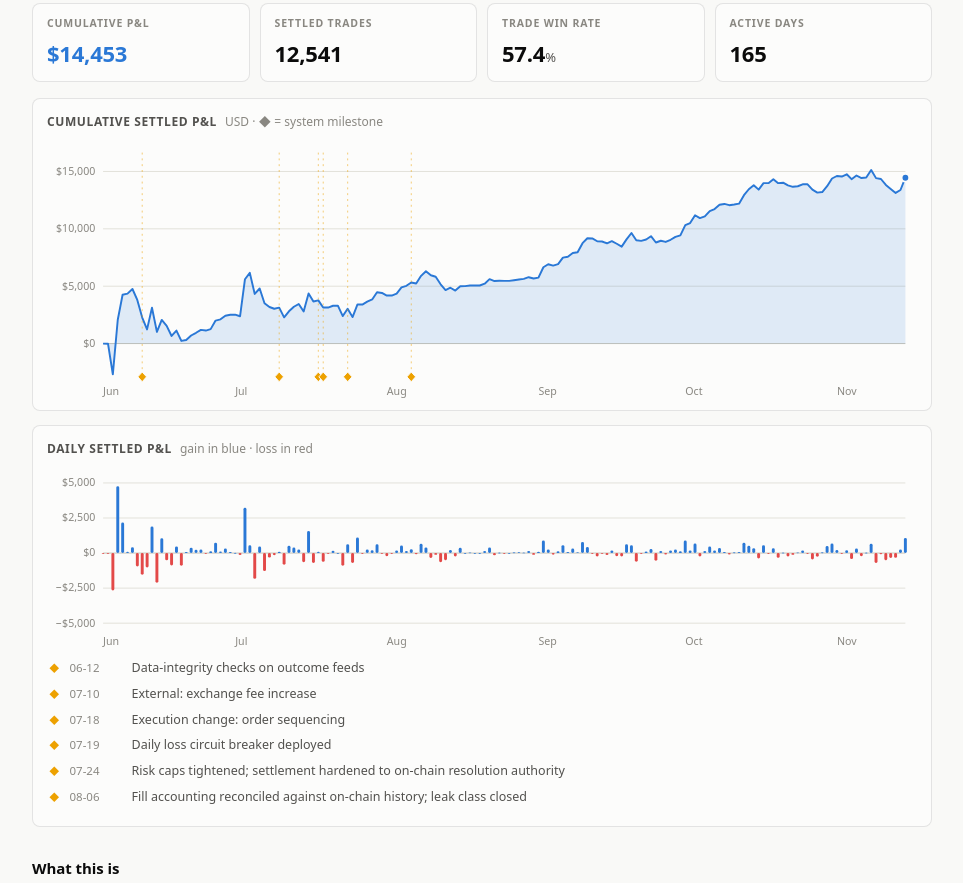
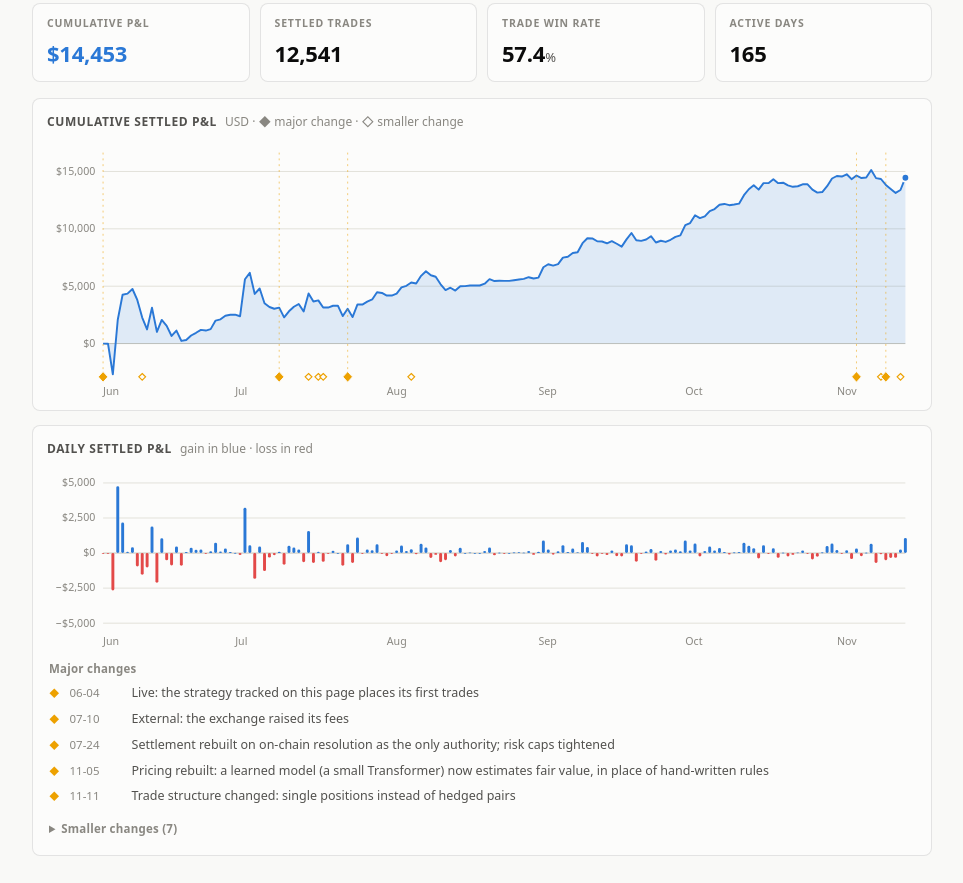
Before and after one commit to Longfei-Zhao/arb-bot-track, a plain HTML site: page index.html in a window 1280 px wide. Shown: the part 203-1086 px from the top of the page, without its empty margins (158-1121 px from the left). Drawn offline with Linux system fonts and the light colour scheme.

Commit message:
page: major and smaller changes shown apart; recent changes added

```diff
--- a/index.html
+++ b/index.html
@@ -103,6 +103,12 @@
   }
   .milestones .dt { color: var(--muted); font-size: 11.5px; min-width: 52px; font-variant-numeric: tabular-nums; }
   .milestones .dia { color: var(--mark); font-size: 10px; }
+  h3.mh { font-size: 11.5px; font-weight: 600; color: var(--muted); letter-spacing: 0.02em; margin: 8px 2px 0; }
+  .milestones li.minor { color: var(--muted); }
+  details.minor { margin: 0; padding: 0 2px 8px; }
+  details.minor summary { cursor: pointer; font-size: 11.5px; font-weight: 600; color: var(--muted); letter-spacing: 0.02em; padding: 2px 0; }
+  details.minor summary:hover { color: var(--ink-2); }
+  details.minor .milestones { padding-bottom: 0; }
 
   section.prose { margin: 30px 0 0; }
   section.prose h2 { font-size: 15px; font-weight: 650; letter-spacing: -0.005em; margin: 0 0 10px; }
@@ -165,7 +171,7 @@
   <div class="tiles" id="tiles"></div>
 
   <div class="card">
-    <h2><span data-t="cumTitle">Cumulative settled P&amp;L</span><span class="lg" data-t="cumLegend">USD · ◆ = system milestone</span></h2>
+    <h2><span data-t="cumTitle">Cumulative settled P&amp;L</span><span class="lg" data-t="cumLegend">USD · ◆ major change · ◇ smaller change</span></h2>
     <div class="chartbox">
       <svg id="cum" viewBox="0 0 900 270" data-t-aria="cumAria" aria-label="Cumulative settled profit and loss over time with system milestones"></svg>
       <div class="tip" id="cumTip"></div>
@@ -178,7 +184,7 @@
       <svg id="daily" viewBox="0 0 900 190" data-t-aria="dailyAria" aria-label="Daily settled profit and loss"></svg>
       <div class="tip" id="dailyTip"></div>
     </div>
-    <ul class="milestones" id="mlist"></ul>
+    <div id="mlist"></div>
   </div>
 
   <section class="prose">
@@ -209,7 +215,7 @@ const T = {
     the engineering is described further down.`,
     tiles: ['Cumulative P&L', 'Settled trades', 'Trade win rate', 'Active days'],
     cumTitle: 'Cumulative settled P&amp;L',
-    cumLegend: 'USD · ◆ = system milestone',
+    cumLegend: 'USD · ◆ major change · ◇ smaller change',
     cumAria: 'Cumulative settled profit and loss over time with system milestones',
     dailyTitle: 'Daily settled P&amp;L',
     dailyLegend: 'gain in blue · loss in red',
@@ -238,24 +244,33 @@ const T = {
       `<b>Every decision is auditable:</b> trace-correlated logs, a deduplicating issues
         panel, and a per-trade post-hoc evaluation protocol that separates model edge
         from execution luck and settlement variance.`,
-      `<b>674 automated tests</b> run green in ~9 seconds on every push; pricing output is
+      `<b>1,328 automated tests</b> run green in ~10 seconds on every push; pricing output is
         snapshot-locked so refactors cannot silently change trading behaviour.`,
     ],
     footer: `<b>Methodology.</b> One point per calendar day (UTC), covering every settled trade the bot
     executed; open positions are excluded until they settle. Figures are net of all exchange
-    fees. Milestones mark deployed changes to risk controls, execution or settlement — the
+    fees. Milestones mark deployed changes to pricing, risk controls, execution or settlement — the
     strategy iterates in production, and the curve shows it honestly. Data is exported
     read-only from the live trading database; no manual adjustments, no backtests spliced in.
     <br><br>
     TypeScript · Node.js · SQLite · React — single operator. Not financial advice; past
     performance is not indicative of future results.`,
+    majorTitle: 'Major changes',
+    minorTitle: n => `Smaller changes (${n})`,
     milestones: {
+      '2026-06-04': 'Live: the strategy tracked on this page places its first trades',
       '2026-06-12': 'Data-integrity checks on outcome feeds',
-      '2026-07-10': 'External: exchange fee increase',
+      '2026-07-10': 'External: the exchange raised its fees',
+      '2026-07-16': 'Post-trade audit: every trade is re-valued after its event, to separate edge from luck',
       '2026-07-18': 'Execution change: order sequencing',
-      '2026-07-19': 'Daily loss circuit breaker deployed',
-      '2026-07-24': 'Risk caps tightened; settlement hardened to on-chain resolution authority',
+      '2026-07-19': 'Daily loss circuit breaker',
+      '2026-07-24': 'Settlement rebuilt on on-chain resolution as the only authority; risk caps tightened',
       '2026-08-06': 'Fill accounting reconciled against on-chain history; leak class closed',
+      '2026-11-05': 'Pricing rebuilt: a learned model (a small Transformer) now estimates fair value, in place of hand-written rules',
+      '2026-11-10': 'Execution made event-driven: decisions follow each order-book update instead of a timer',
+      '2026-11-11': 'Trade structure changed: single positions instead of hedged pairs',
+      '2026-11-14': 'External: the exchange changed its settlement rules; the system was updated ahead of the change',
+      '2026-11-16': 'Exposure management: the entry requirement scales with the position already held; per-event loss limit enforced exactly',
     },
   },
   zh: {
@@ -266,7 +281,7 @@ const T = {
     每天从生产账本导出。策略细节不公开，工程部分在下文介绍。`,
     tiles: ['累计盈亏', '已结算交易', '交易胜率', '交易天数'],
     cumTitle: '累计已结算盈亏',
-    cumLegend: '美元 · ◆ = 系统里程碑',
+    cumLegend: '美元 · ◆ 重大改动 · ◇ 一般改动',
     cumAria: '累计已结算盈亏随时间的变化，标注系统里程碑',
     dailyTitle: '每日已结算盈亏',
     dailyLegend: '蓝色为盈利 · 红色为亏损',
@@ -289,20 +304,29 @@ const T = {
       `<b>风控分多层：</b>根据实时成交计算的单个仓位最坏情况上限、每日亏损熔断、对异常信号只记录不下单。`,
       `<b>每个决策都可审计：</b>带追踪关联的日志、自动去重的问题面板，以及逐笔交易的事后评估流程，
         把模型优势、执行运气和结算波动分开来看。`,
-      `<b>674 个自动化测试</b>在每次推送时约 9 秒跑完；定价输出用快照锁定，重构不会悄悄改变交易行为。`,
+      `<b>1,328 个自动化测试</b>在每次推送时约 10 秒跑完；定价输出用快照锁定，重构不会悄悄改变交易行为。`,
     ],
     footer: `<b>方法说明。</b>每个自然日（UTC）一个点，包含机器人执行并已结算的全部交易；
-    未结算的持仓在结算前不计入。所有数字均已扣除交易所手续费。里程碑标记的是风控、执行或结算方面上线的改动：
+    未结算的持仓在结算前不计入。所有数字均已扣除交易所手续费。里程碑标记的是定价、风控、执行或结算方面上线的改动：
     策略在生产环境中持续迭代，曲线如实反映这一点。数据从实盘数据库只读导出，没有人工调整，也没有拼接回测结果。
     <br><br>
     TypeScript · Node.js · SQLite · React，一人开发运维。不构成投资建议；过往表现不代表未来收益。`,
+    majorTitle: '重大改动',
+    minorTitle: n => `一般改动（${n} 项）`,
     milestones: {
+      '2026-06-04': '上线：本页跟踪的这套策略完成第一批实盘交易',
       '2026-06-12': '结果数据源的一致性校验',
       '2026-07-10': '外部变化：交易所提高手续费',
+      '2026-07-16': '事后审计：每笔交易在事件结束后重新估值，把优势和运气分开',
       '2026-07-18': '执行改动：调整下单顺序',
       '2026-07-19': '上线每日亏损熔断',
-      '2026-07-24': '收紧风控上限；结算改为以链上结果为准',
+      '2026-07-24': '结算重做：只以链上结果为准；同时收紧风控上限',
       '2026-08-06': '成交记账与链上历史完成对账，这类漏洞全部修复',
+      '2026-11-05': '定价重做：由学习得到的模型（小型 Transformer）估计公允价格，取代手写规则',
+      '2026-11-10': '执行改为事件驱动：每次盘口变化都会触发决策，不再按固定间隔扫描',
+      '2026-11-11': '交易结构改变：由成对对冲改为只持有单边仓位',
+      '2026-11-14': '外部变化：交易所调整结算规则，系统提前完成适配',
+      '2026-11-16': '敞口管理：入场要求随已有持仓调整；单场亏损上限严格执行',
     },
   },
 };
@@ -319,8 +343,10 @@ const rows = DATA.days.map(r => ({ ...r }));
 let cum = 0;
 for (const r of rows) { cum += r.p; r.c = cum; }
 const di = Object.fromEntries(rows.map((r, i) => [r.d, i]));
-// System milestones — control/infra level only; strategy internals stay private.
-const marks = Object.keys(T.en.milestones).filter(d => d in di).map(d => ({ i: di[d], d }));
+// System milestones say what changed, never how; strategy internals stay private.
+// MAJOR = the ones that reshaped pricing, trade structure, settlement or costs.
+const MAJOR = new Set(['2026-06-04', '2026-07-10', '2026-07-24', '2026-11-05', '2026-11-11']);
+const marks = Object.keys(T.en.milestones).filter(d => d in di).map(d => ({ i: di[d], d, major: MAJOR.has(d) }));
 
 const totalTrades = rows.reduce((s, r) => s + r.n, 0);
 const totalWins   = rows.reduce((s, r) => s + r.w, 0);
@@ -401,11 +427,16 @@ function bindTip(box, svg, tipEl, locate) {
     fill: 'var(--pos-fill)', stroke: 'none' }));
   svg.appendChild(el('path', { d: dLine, fill: 'none', stroke: 'var(--pos)',
     'stroke-width': 2, 'stroke-linejoin': 'round' }));
-  for (const m of marks) {
+  for (const m of marks.filter(mm => !mm.major)) {
+    svg.appendChild(el('path', {
+      d: `M${x(m.i)},${H - PAD.b - 3.5}l3.5,3.5l-3.5,3.5l-3.5,-3.5Z`,
+      fill: 'var(--surface)', stroke: 'var(--mark)', 'stroke-width': 1.2 }));
+  }
+  for (const m of marks.filter(mm => mm.major)) {
     svg.appendChild(el('line', { x1: x(m.i), x2: x(m.i), y1: PAD.t, y2: H - PAD.b,
       stroke: 'var(--mark)', 'stroke-width': 1, 'stroke-dasharray': '2 4', opacity: 0.55 }));
     svg.appendChild(el('path', {
-      d: `M${x(m.i)},${H - PAD.b - 5}l4.5,5l-4.5,5l-4.5,-5Z`,
+      d: `M${x(m.i)},${H - PAD.b - 5.5}l5,5.5l-5,5.5l-5,-5.5Z`,
       fill: 'var(--mark)', stroke: 'var(--surface)', 'stroke-width': 1 }));
   }
   const end = pts[pts.length - 1];
@@ -430,7 +461,7 @@ function bindTip(box, svg, tipEl, locate) {
     const m = marks.find(mm => mm.i === i);
     return { i, px: x(i), py: y(vals[i]),
       html: `<div class="d">${rows[i].d}</div><div class="v num">${fmt(vals[i])}</div>`
-        + (m ? `<div class="m">◆ ${L().milestones[m.d]}</div>` : '') };
+        + (m ? `<div class="m">${m.major ? '◆' : '◇'} ${L().milestones[m.d]}</div>` : '') };
   });
 }
 
@@ -482,9 +513,13 @@ function applyLang() {
     `<div class="tile"><div class="label">${t.tiles[k]}</div><div class="value num${pos ? ' pos' : ''}">${v}</div></div>`
   ).join('');
 
-  document.getElementById('mlist').innerHTML = marks.map(m =>
-    `<li><span class="dia">◆</span><span class="dt num">${m.d.slice(5)}</span><span>${t.milestones[m.d]}</span></li>`
-  ).join('');
+  const item = m => `<li${m.major ? '' : ' class="minor"'}><span class="dia">${m.major ? '◆' : '◇'}</span>`
+    + `<span class="dt num">${m.d.slice(5)}</span><span>${t.milestones[m.d]}</span></li>`;
+  const major = marks.filter(m => m.major), minor = marks.filter(m => !m.major);
+  document.getElementById('mlist').innerHTML =
+    `<h3 class="mh">${t.majorTitle}</h3><ul class="milestones">${major.map(item).join('')}</ul>`
+    + (minor.length ? `<details class="minor"><summary>${t.minorTitle(minor.length)}</summary>`
+      + `<ul class="milestones">${minor.map(item).join('')}</ul></details>` : '');
 
   document.getElementById('updated').textContent = t.updated(rows[rows.length - 1].d);
 }
```
